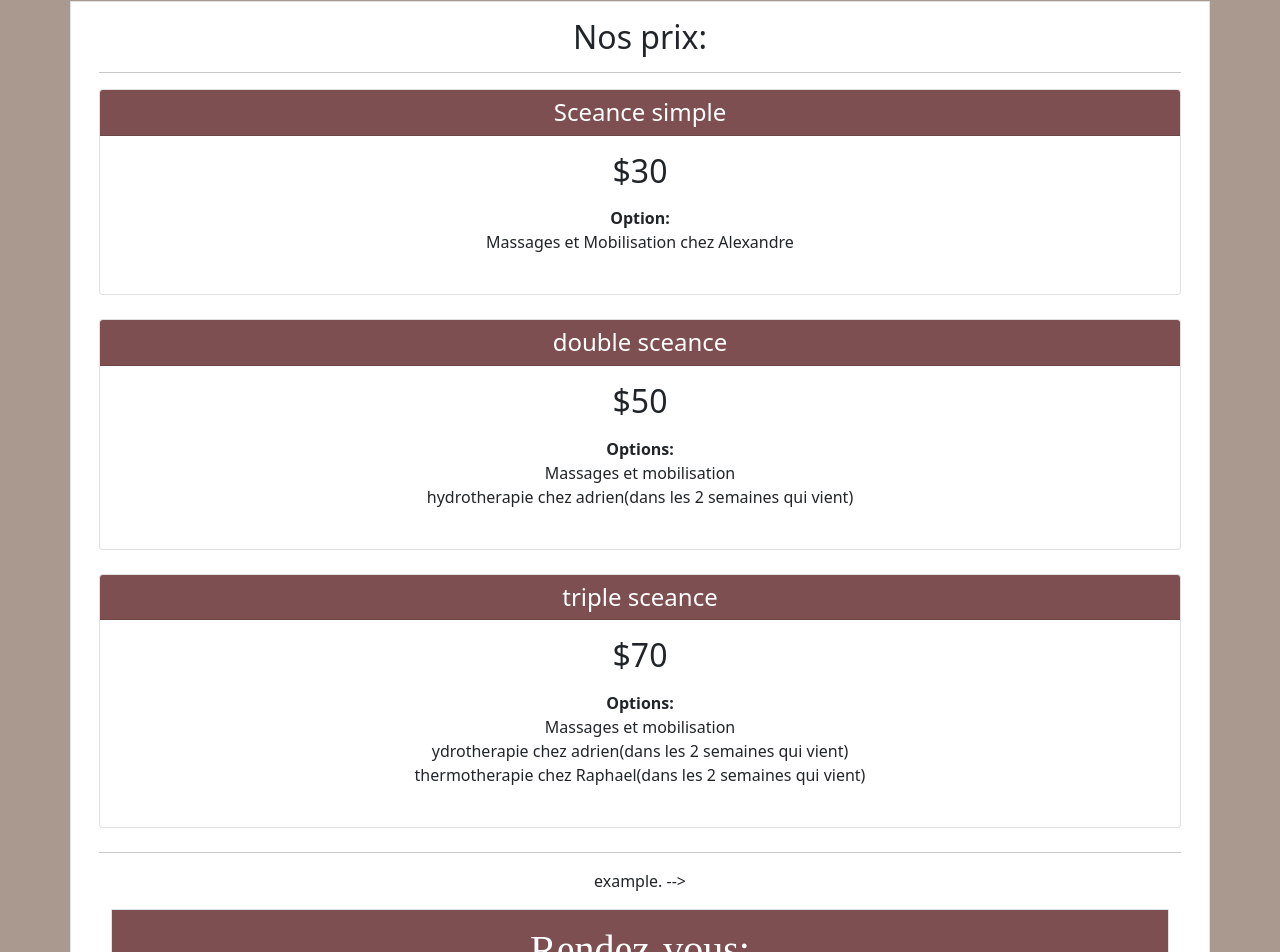
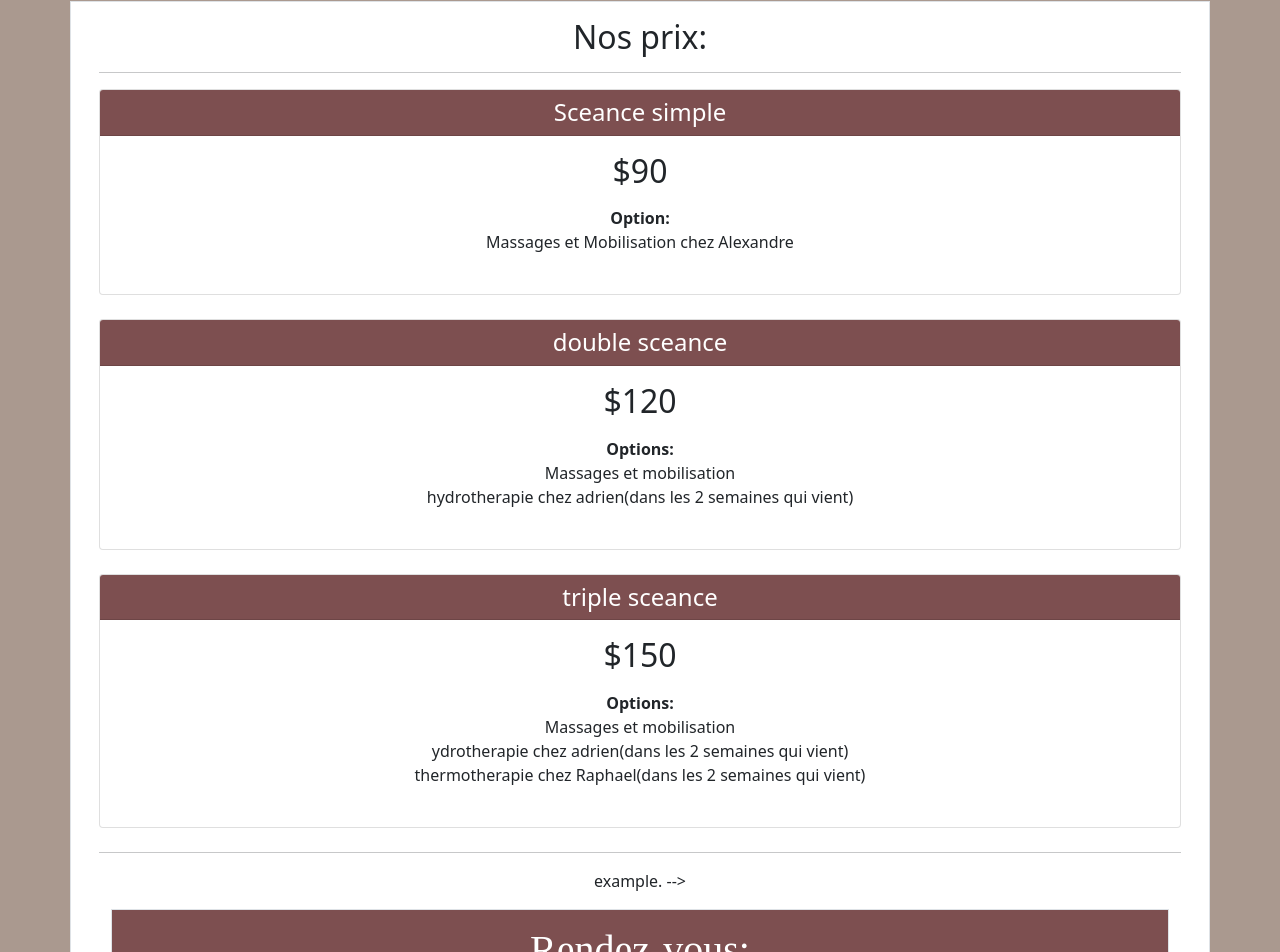
Before and after one commit to nwahb063/Clinique.github.io, a plain HTML site: page index.html in a window 1280 px wide. Shown: the part 906-1858 px from the top of the page. Drawn offline with nearby package versions, Linux system fonts and the light colour scheme.

Commit message:
Update index.html

```diff
--- a/index.html
+++ b/index.html
@@ -71,7 +71,7 @@
                        <h4 class="my-0 font-weight-normal">Sceance simple</h4>
                     </div>
                     <div class="card-body">
-                       <h2 class="card-title pricing-card-title">$30</small></h2>
+                       <h2 class="card-title pricing-card-title">$90</small></h2>
                        <ul class="list-unstyled mt-3 mb-4">
                             <li><b>Option:</b></li>
                             <li>Massages et Mobilisation chez Alexandre</li>
@@ -84,7 +84,7 @@
                        <h4 class="my-0 font-weight-normal">double sceance</h4>
                     </div>
                     <div class="card-body">
-                       <h2 class="card-title pricing-card-title">$50</small></h2>
+                       <h2 class="card-title pricing-card-title">$120</small></h2>
                        <ul class="list-unstyled mt-3 mb-4">
                            <li><b>Options:</b></li>
                            <li>Massages et mobilisation</li>
@@ -98,7 +98,7 @@
                        <h4 class="my-0 font-weight-normal"> triple sceance </h4>
                     </div>
                     <div class="card-body">
-                       <h2 class="card-title pricing-card-title">$70</small></h2>
+                       <h2 class="card-title pricing-card-title">$150</small></h2>
                        <ul class="list-unstyled mt-3 mb-4">
                         <li><b>Options:</b></li>
                           <li>Massages et mobilisation</li>
```
